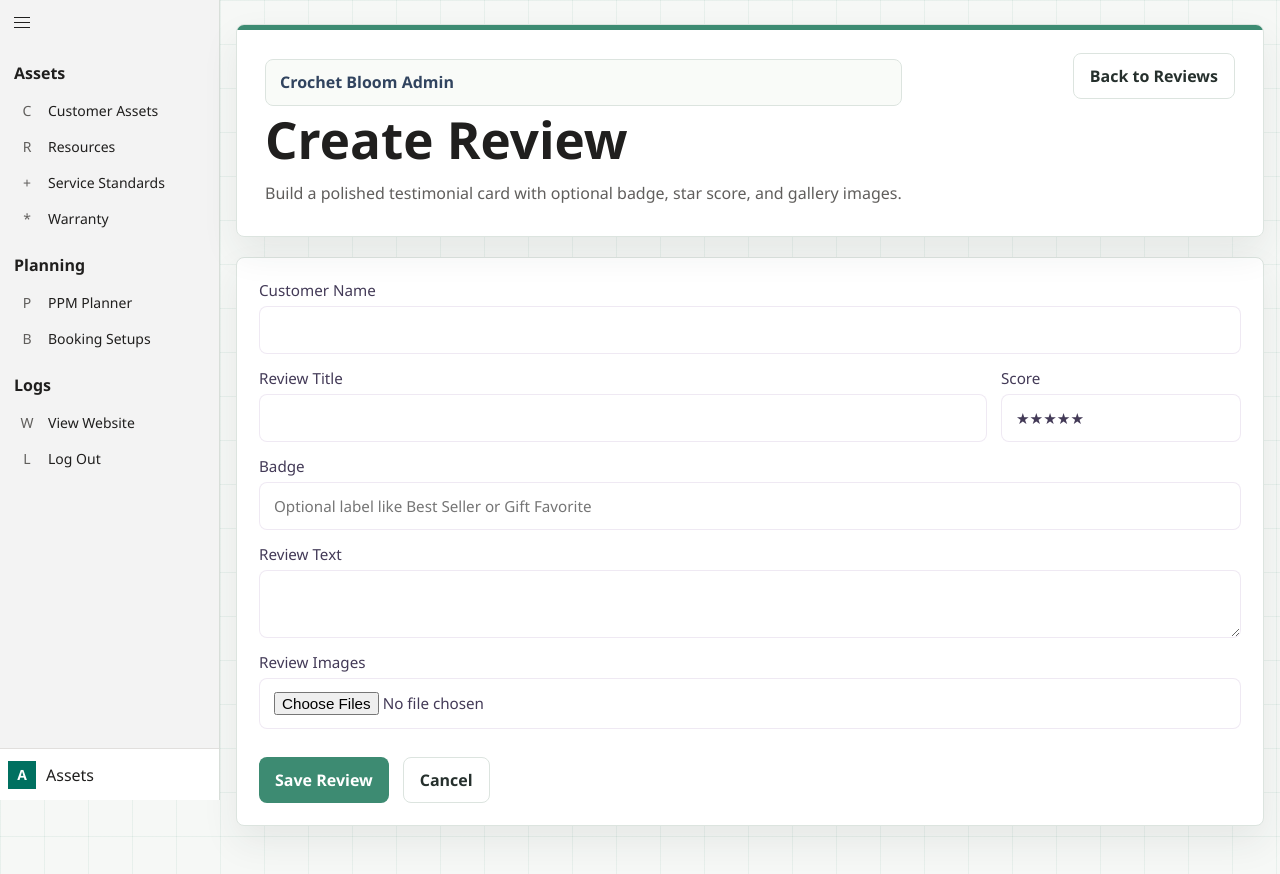
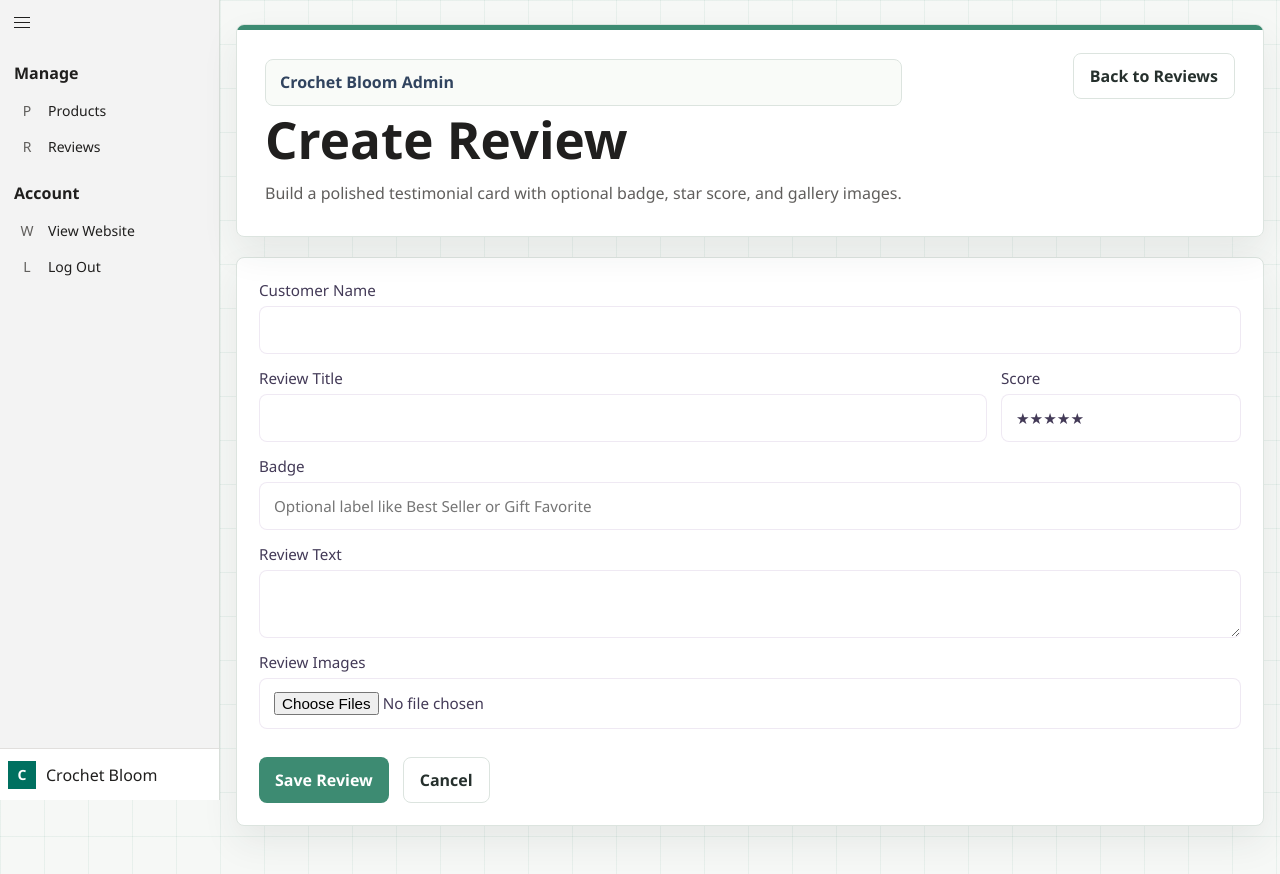
Before and after one commit to Gabboy007/crochet_Website.io, a Flask app: page /admin/reviews/create in a window 1280 px wide. Run offline with Flask 3, Linux system fonts and the light colour scheme; the visitor is signed in with stand-in values (Sample User, id 1).

Commit message:
chore: simplify admin sidebar

```diff
--- a/app/templates/admin/base.html
+++ b/app/templates/admin/base.html
@@ -17,29 +17,15 @@
             </button>
 
             <nav class="admin-nav">
-                <p class="admin-nav-title">Assets</p>
+                <p class="admin-nav-title">Manage</p>
                 <a href="{{ url_for('main.admin_dashboard') }}" class="{% if request.endpoint == 'main.admin_dashboard' %}active{% endif %}">
-                    <span>C</span> Customer Assets
+                    <span>P</span> Products
                 </a>
                 <a href="{{ url_for('main.reviews_dashboard') }}" class="{% if request.endpoint == 'main.reviews_dashboard' %}active{% endif %}">
-                    <span>R</span> Resources
-                </a>
-                <a href="{{ url_for('main.create_product') }}">
-                    <span>+</span> Service Standards
-                </a>
-                <a href="{{ url_for('main.create_review') }}">
-                    <span>*</span> Warranty
+                    <span>R</span> Reviews
                 </a>
 
-                <p class="admin-nav-title">Planning</p>
-                <a href="{{ url_for('main.create_product') }}">
-                    <span>P</span> PPM Planner
-                </a>
-                <a href="{{ url_for('main.create_review') }}">
-                    <span>B</span> Booking Setups
-                </a>
-
-                <p class="admin-nav-title">Logs</p>
+                <p class="admin-nav-title">Account</p>
                 <a href="{{ url_for('main.index') }}">
                     <span>W</span> View Website
                 </a>
@@ -49,8 +35,8 @@
             </nav>
 
             <div class="admin-area-switcher">
-                <strong>A</strong>
-                <span>Assets</span>
+                <strong>C</strong>
+                <span>Crochet Bloom</span>
             </div>
         </aside>
 
```
